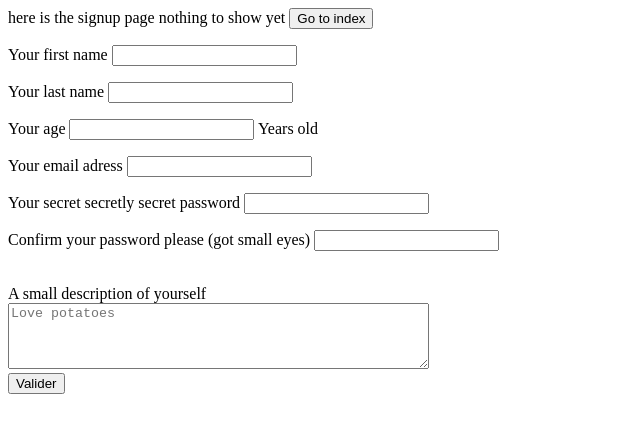
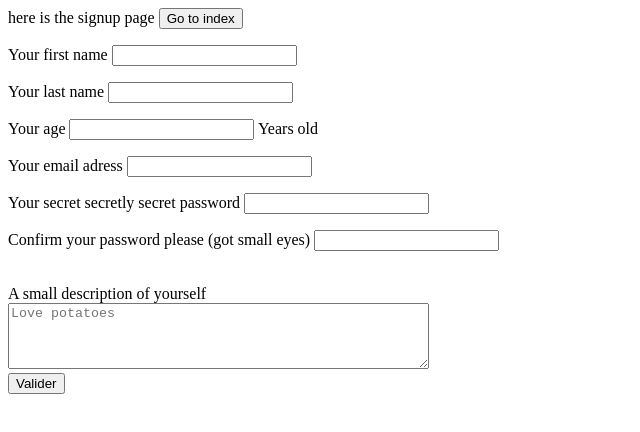
Before and after one commit to Tepenox/preject_web_L2_info, a website: page views/signup.html in a window 1280 px wide. Shown: the whole page, without its empty margins (0-640 px from the left). Drawn offline with Linux system fonts and the light colour scheme.

Commit message:
change signup

```diff
--- a/views/signup.html
+++ b/views/signup.html
@@ -36,7 +36,6 @@
     <body>
         here is the signup page
 
-        nothing to show yet
         <button class="button" type="button" onclick="window.location.href ='/'">Go to index</button>
 
         <form id="TheForm" name="TheForm" method="post" action="\signup" onsubmit="if(validateForm()){return true}else{alert('please fill out the form correctly');return false;}">
```
